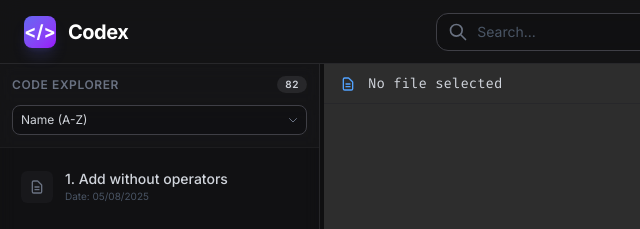
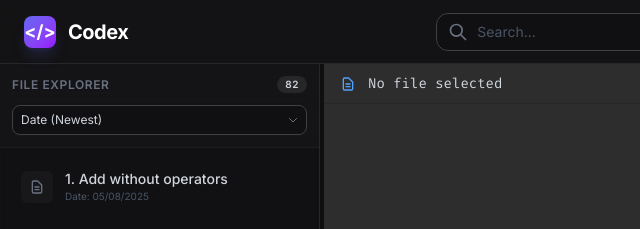
Before and after one commit to DarshanAguru/Codex, a website: page index.html in a window 1280 px wide. Shown: the top 229 px of the page, 0-640 px from the left. Drawn offline with nearby package versions, Linux system fonts and the light colour scheme.

Commit message:
modified default fiter to date

```diff
--- a/index.html
+++ b/index.html
@@ -90,17 +90,17 @@
             id="sidebar">
             <div
                 class="p-3 flex justify-between items-center text-xs uppercase tracking-wider text-gray-500 font-semibold bg-dark-800/50 backdrop-blur">
-                <span>Code Explorer</span>
+                <span>File Explorer</span>
                 <span id="file-count" class="bg-dark-700 text-gray-300 px-2 py-0.5 rounded-full text-[10px]">0</span>
             </div>
             <div class="px-3 pb-3 border-b border-dark-700/50 bg-dark-800/50 backdrop-blur">
                 <div class="relative">
                     <select id="sortSelect"
                         class="w-full appearance-none bg-dark-900/50 border border-dark-600 text-gray-300 text-xs rounded-lg px-2 py-1.5 focus:ring-1 focus:ring-brand-500 focus:border-brand-500 outline-none cursor-pointer hover:bg-dark-700/50 transition-colors">
+                        <option value="DATE_NEW">Date (Newest)</option>
+                        <option value="DATE_OLD">Date (Oldest)</option>
                         <option value="NAME_ASC">Name (A-Z)</option>
                         <option value="NAME_DESC">Name (Z-A)</option>
-                        <option value="DATE_NEW">Date (Newest)</option>
-                        <option value="DATE_OLD">Date (Oldest)</option>
                     </select>
                     <div class="absolute inset-y-0 right-0 flex items-center px-2 pointer-events-none text-gray-500">
                         <svg class="w-3 h-3" fill="none" stroke="currentColor" viewBox="0 0 24 24">
```
